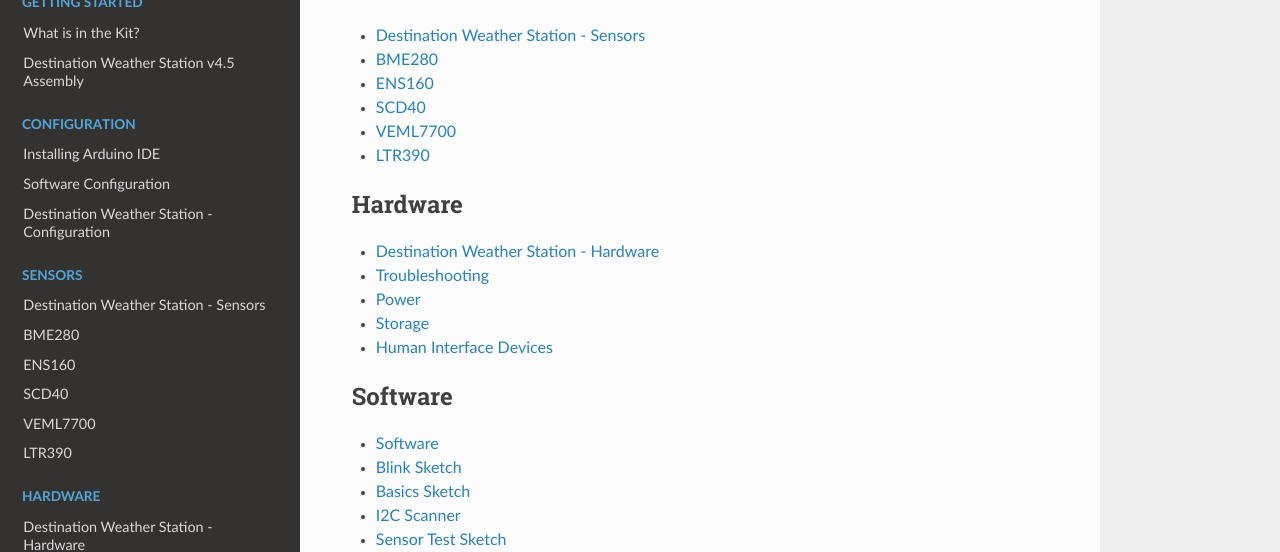
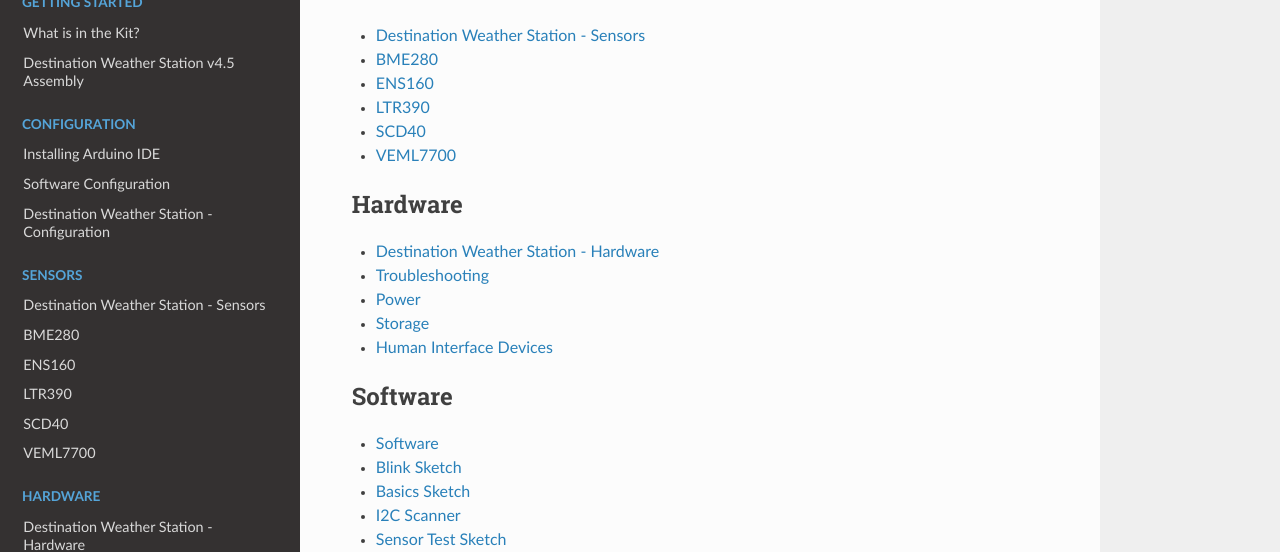
Before and after one commit to Destination-SPACE/DS-Weather-Station-V4.5, a Sphinx documentation site: the page built from docs/index.rst, in a window 1280 px wide and 900 px high, scrolled down 764 px, cut to the strip 160-712 px from the top of the window. Built offline with Sphinx 7.4.7 and the Read the Docs theme 2.0.0, drawn with Linux system fonts in a browser that asks for light colours; pages that are not in the unit, such as notebooks, are missing from menus.

```diff
--- a/docs/index.rst
+++ b/docs/index.rst
@@ -52,9 +52,9 @@ Contents
    sensors/index
    sensors/bme280
    sensors/ens160
+   sensors/ltr390
    sensors/scd40
    sensors/veml7700
-   sensors/ltr390
 
 .. toctree::
    :caption: Hardware
```
